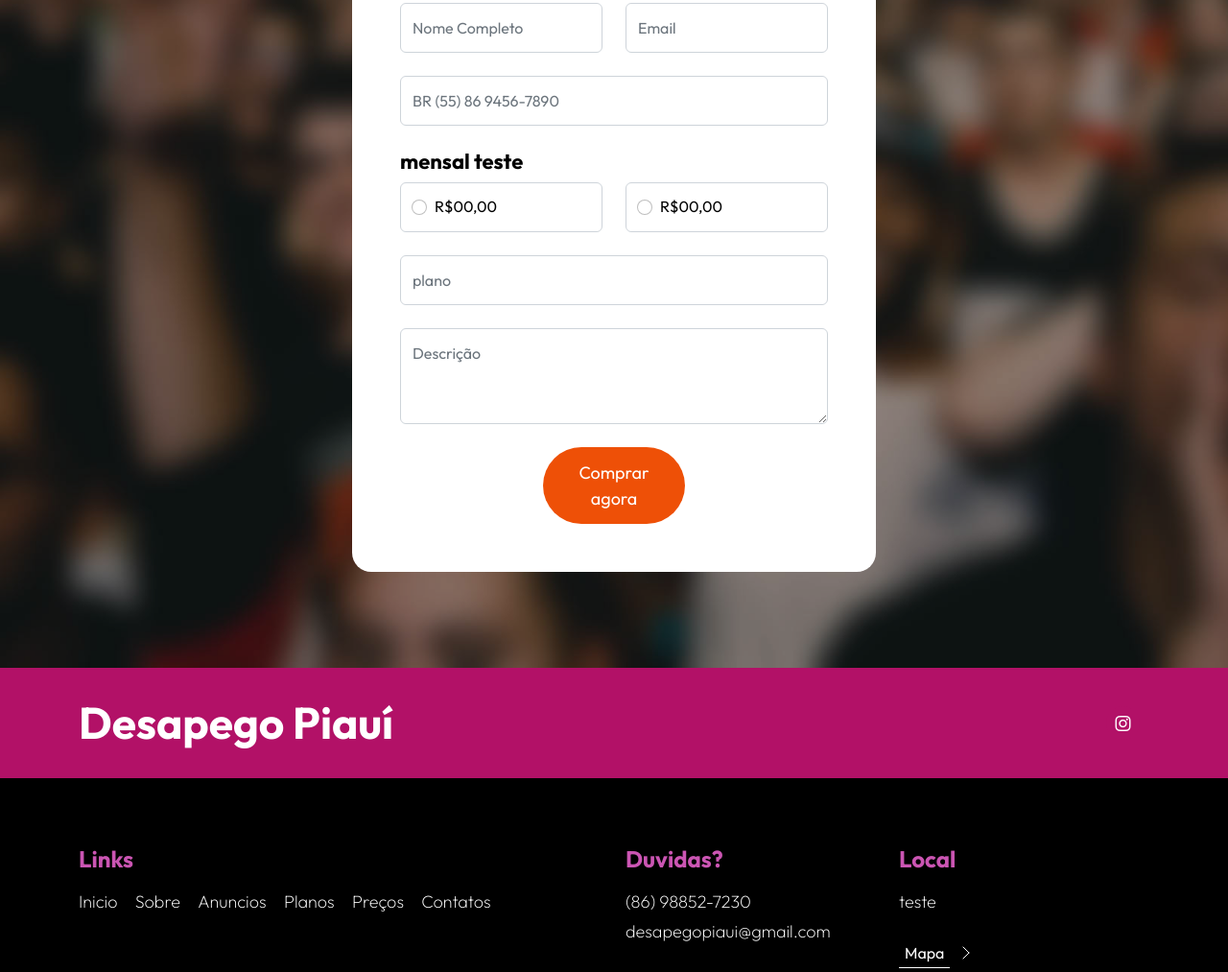
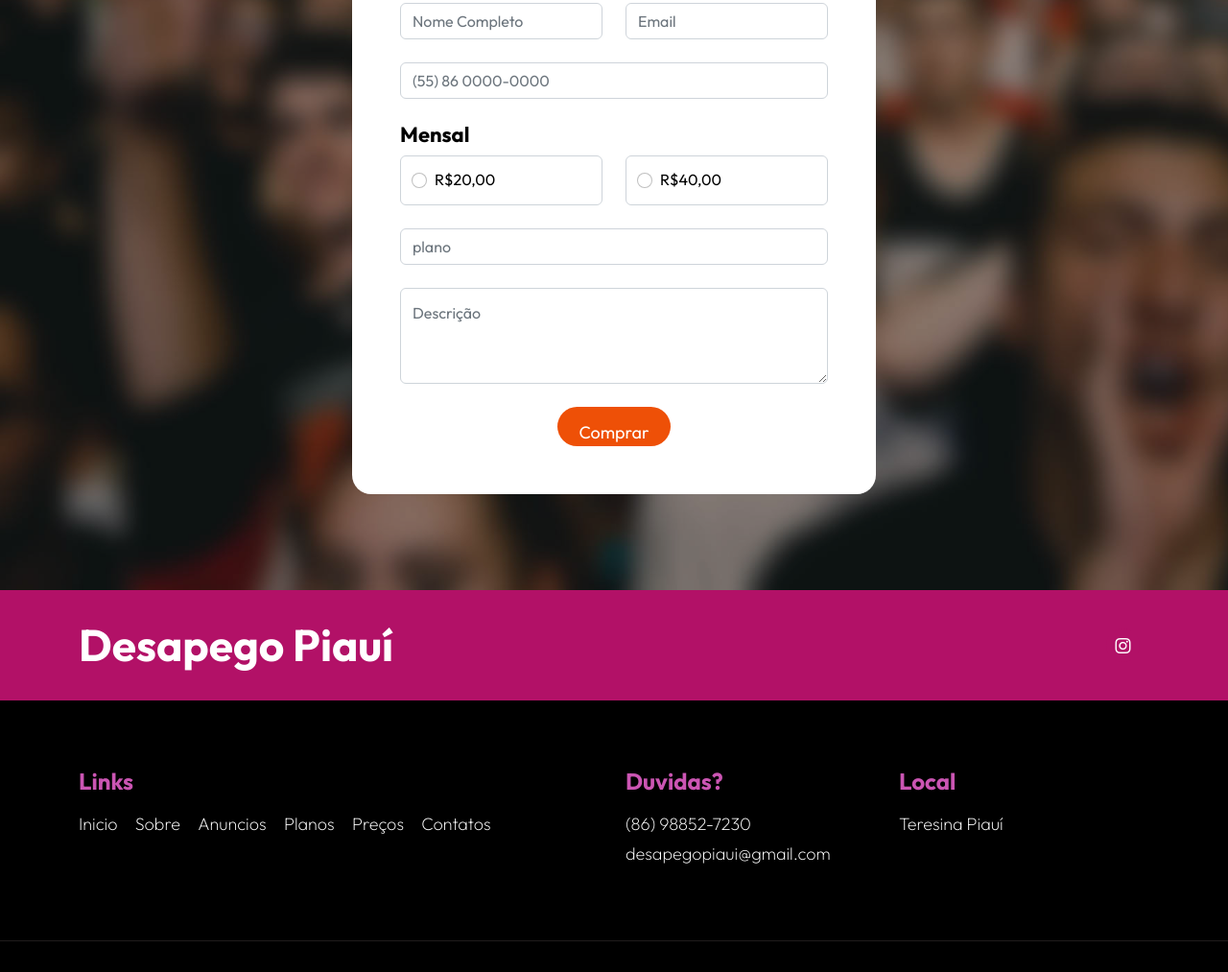
Before and after one commit to junior007x9/testesite, a plain HTML site: page ticket.html in a window 1280 px wide. Shown: the part 362-1375 px from the top of the page at 96% size. Drawn offline with nearby package versions, Linux system fonts and the light colour scheme.

Commit message:
Update ticket.html

```diff
--- a/ticket.html
+++ b/ticket.html
@@ -1,52 +1,32 @@
 <!doctype html>
-<html lang="en">
+<html lang="pt-br">
 
 <head>
     <meta charset="utf-8">
     <meta name="viewport" content="width=device-width, initial-scale=1">
-
     <meta name="description" content="">
     <meta name="author" content="">
-
     <title>Desapego Pay</title>
-
-    <!-- CSS FILES -->
+    <link rel="stylesheet" href="https://cdnjs.cloudflare.com/ajax/libs/normalize/8.0.1/normalize.min.css">
+    <link rel="stylesheet" href="https://stackpath.bootstrapcdn.com/bootstrap/4.5.2/css/bootstrap.min.css">
     <link rel="preconnect" href="https://fonts.googleapis.com">
-
     <link rel="preconnect" href="https://fonts.gstatic.com" crossorigin>
-
     <link href="https://fonts.googleapis.com/css2?family=Outfit:wght@100;200;400;700&display=swap" rel="stylesheet">
-
     <link href="css/bootstrap.min.css" rel="stylesheet">
-
     <link href="css/bootstrap-icons.css" rel="stylesheet">
-
     <link href="css/templatemo-festava-live.css" rel="stylesheet">
-    <!--
-
-TemplateMo 583 Festava Live
-
-https://templatemo.com/tm-583-festava-live
-
--->
-
 </head>
-
 <body>
-
     <main>
-
         <header class="site-header">
             <div class="container">
                 <div class="row">
-
                     <div class="col-lg-12 col-12 d-flex flex-wrap">
                         <p class="d-flex me-4 mb-0">
                             <i class="bi-person custom-icon me-2"></i>
                             <strong class="text-dark">Desapego Piaui Pay (beta)</strong>
                         </p>
                     </div>
-
                 </div>
             </div>
         </header>
@@ -77,10 +57,6 @@ https://templatemo.com/tm-583-festava-live
 
                         <li class="nav-item">
                             <a class="nav-link click-scroll" href="index.html#section_3">Anuncios</a>
-                        </li>
-
-                        <li class="nav-item">
-                            <a class="nav-link click-scroll" href="index.html#section_4">anuncios mensais</a>
                         </li>
 
                         <li class="nav-item">
@@ -123,9 +99,9 @@ https://templatemo.com/tm-583-festava-live
                                 </div>
 
                                 <input type="tel" class="form-control" name="ticket-form-phone"
-                                    placeholder="BR (55) 86 9456-7890" pattern="[0-9]{3}-[0-9]{3}-[0-9]{4}" required="">
+                                    placeholder="(55) 86 0000-0000" pattern="[0-9]{3}-[0-9]{3}-[0-9]{4}" required="">
 
-                                <h6>mensal teste</h6>
+                                <h6>Mensal</h6>
 
                                 <div class="row">
                                     <div class="col-lg-6 col-md-6 col-12">
@@ -133,7 +109,7 @@ https://templatemo.com/tm-583-festava-live
                                             <input class="form-check-input" type="radio" name="TicketForm"
                                                 id="flexRadioDefault1">
                                             <label class="form-check-label" for="flexRadioDefault1">
-                                                R$00,00
+                                                R$20,00
                                             </label>
                                         </div>
                                     </div>
@@ -143,7 +119,7 @@ https://templatemo.com/tm-583-festava-live
                                             <input class="form-check-input" type="radio" name="TicketForm"
                                                 id="flexRadioDefault2">
                                             <label class="form-check-label" for="flexRadioDefault2">
-                                                R$00,00
+                                                R$40,00
                                             </label>
                                         </div>
                                     </div>
@@ -156,7 +132,7 @@ https://templatemo.com/tm-583-festava-live
                                     id="ticket-form-message" placeholder="Descrição"></textarea>
 
                                 <div class="col-lg-4 col-md-10 col-8 mx-auto">
-                                    <button type="submit" class="form-control">Comprar agora</button>
+                                    <button type="submit" class="form-control">Comprar</button>
                                 </div>
                             </div>
                         </form>
@@ -242,18 +218,7 @@ https://templatemo.com/tm-583-festava-live
                     <h5 class="site-footer-title mb-3">Local</h5>
 
                     <p class="text-white d-flex mt-3 mb-2">
-                        teste</p>
-
-                    <a class="link-fx-1 color-contrast-higher mt-3" href="#">
-                        <span>Mapa</span>
-                        <svg class="icon" viewBox="0 0 32 32" aria-hidden="true">
-                            <g fill="none" stroke="currentColor" stroke-linecap="round" stroke-linejoin="round">
-                                <circle cx="16" cy="16" r="15.5"></circle>
-                                <line x1="10" y1="18" x2="16" y2="12"></line>
-                                <line x1="16" y1="12" x2="22" y2="18"></line>
-                            </g>
-                        </svg>
-                    </a>
+                        Teresina Piauí</p>
                 </div>
             </div>
         </div>
@@ -286,18 +251,10 @@ https://templatemo.com/tm-583-festava-live
             </div>
         </div>
     </footer>
-
-    <!--
-
-T e m p l a t e M o
-
--->
-    <!-- JAVASCRIPT FILES -->
     <script src="js/jquery.min.js"></script>
     <script src="js/bootstrap.min.js"></script>
     <script src="js/jquery.sticky.js"></script>
     <script src="js/custom.js"></script>
-
 </body>
 
 </html>
```
